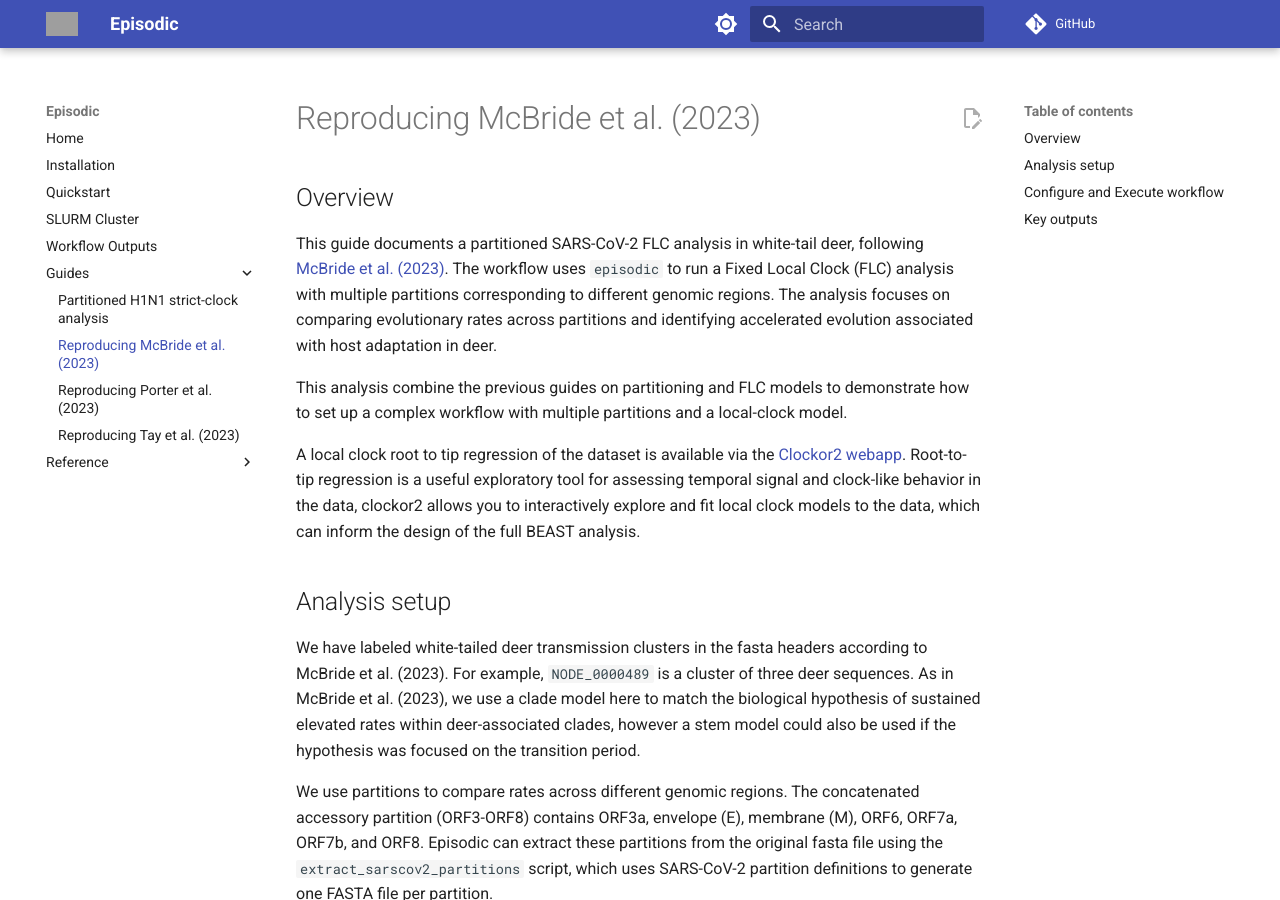
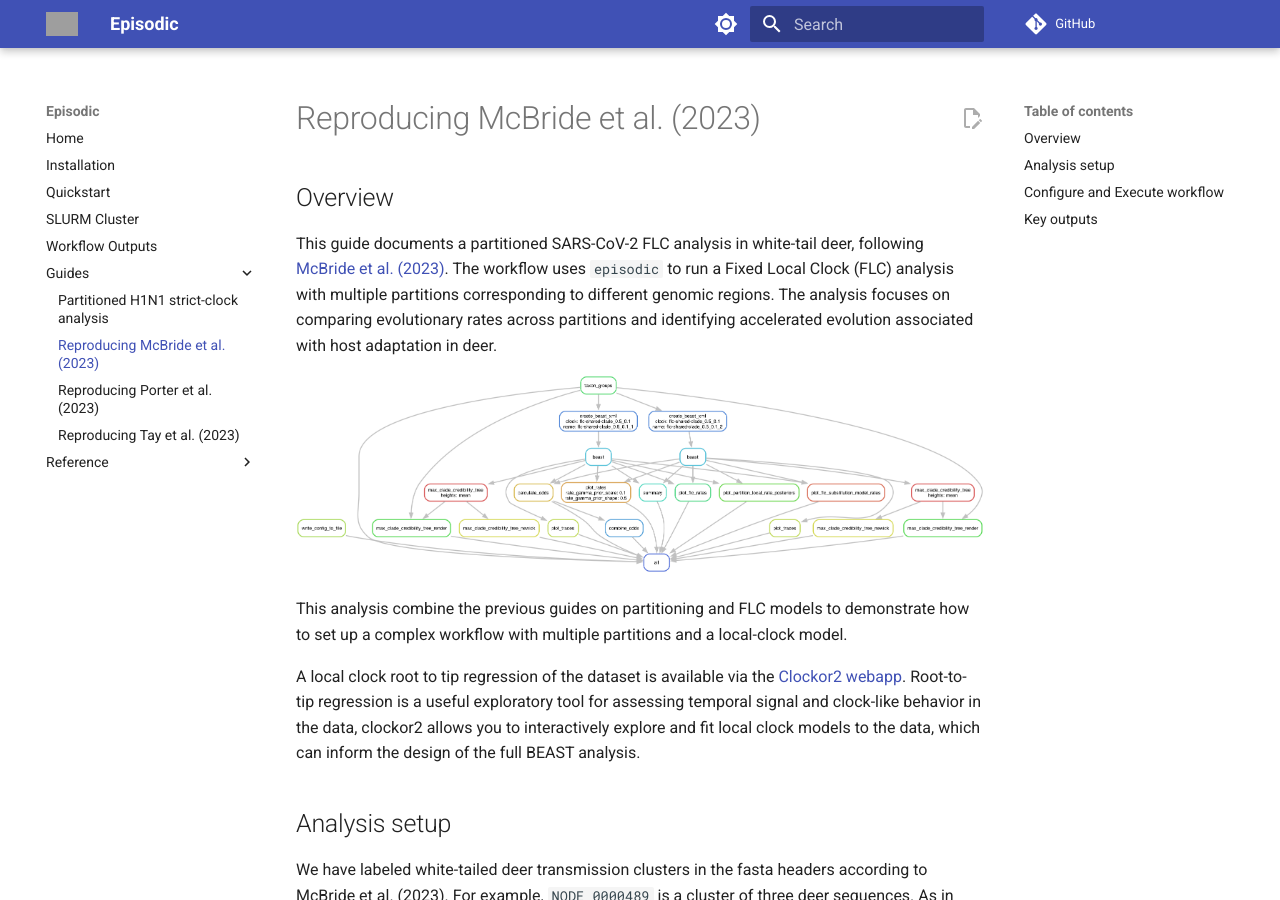
Before and after one commit to Wytamma/episodic, an MkDocs documentation site: the page built from docs/guides/McBride2023.md, in a window 1280 px wide and 900 px high. Built offline with MkDocs 1.6.1 and Material for MkDocs 9.7.7, drawn with Linux system fonts in a browser that asks for light colours; comment, search, counter and statistics services are not loaded; grey boxes are pictures that could not be loaded.

Commit message:
Add McBride2023 workflow guide and associated diagram

```diff
--- a/docs/guides/McBride2023.md
+++ b/docs/guides/McBride2023.md
@@ -3,6 +3,8 @@
 ## Overview
 
 This guide documents a partitioned SARS-CoV-2 FLC analysis in white-tail deer, following [McBride et al. (2023)](https://www.nature.com/articles/s41467-023-40706-y). The workflow uses `episodic` to run a Fixed Local Clock (FLC) analysis with multiple partitions corresponding to different genomic regions. The analysis focuses on comparing evolutionary rates across partitions and identifying accelerated evolution associated with host adaptation in deer.
+
+![](/images/McBride2023_dag.png)
 
 This analysis combine the previous guides on partitioning and FLC models to demonstrate how to set up a complex workflow with multiple partitions and a local-clock model.
 
```
Also changed, not shown: docs/images/McBride2023_dag.png (added).
